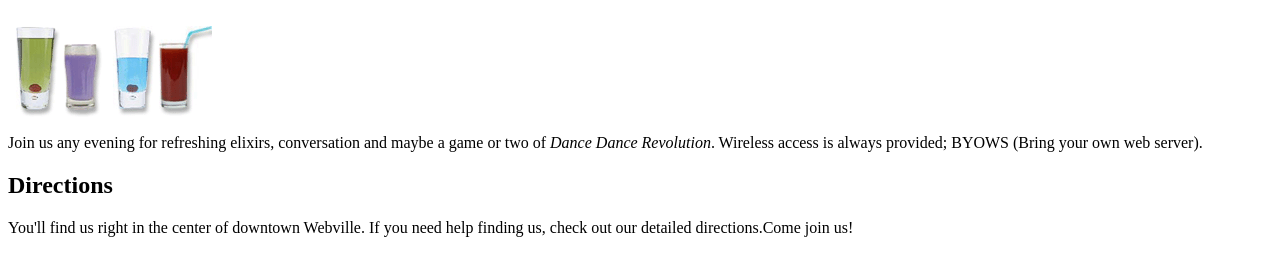
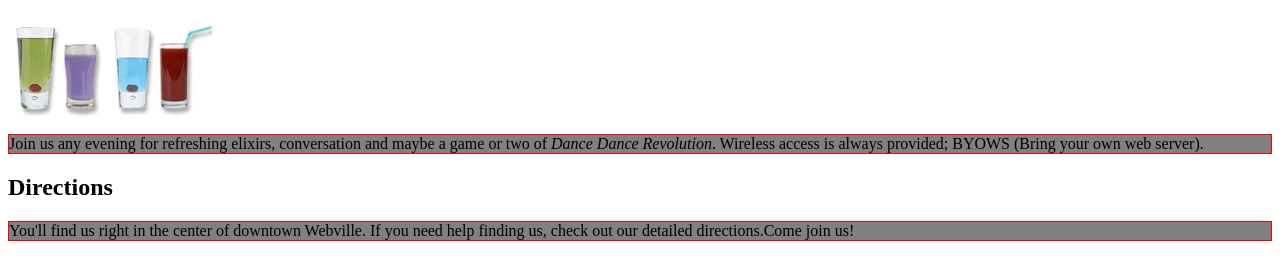
Before and after one commit to dkxnso/test, a plain HTML site: page 03/index.html in a window 1280 px wide. Shown: the part 57-336 px from the top of the page. Drawn offline with Linux system fonts and the light colour scheme.

Commit message:
使用CSS把茶水吧的背景颜色和边框改了颜色

```diff
--- a/03/index.html
+++ b/03/index.html
@@ -2,6 +2,12 @@
 <html>
   <head>
     <title>Head First Lounge</title>
+    <style>
+        p {
+          background-color: gray;
+          border :1px solid red;
+        }
+    </style>
   </head>
 
   <body>
```
